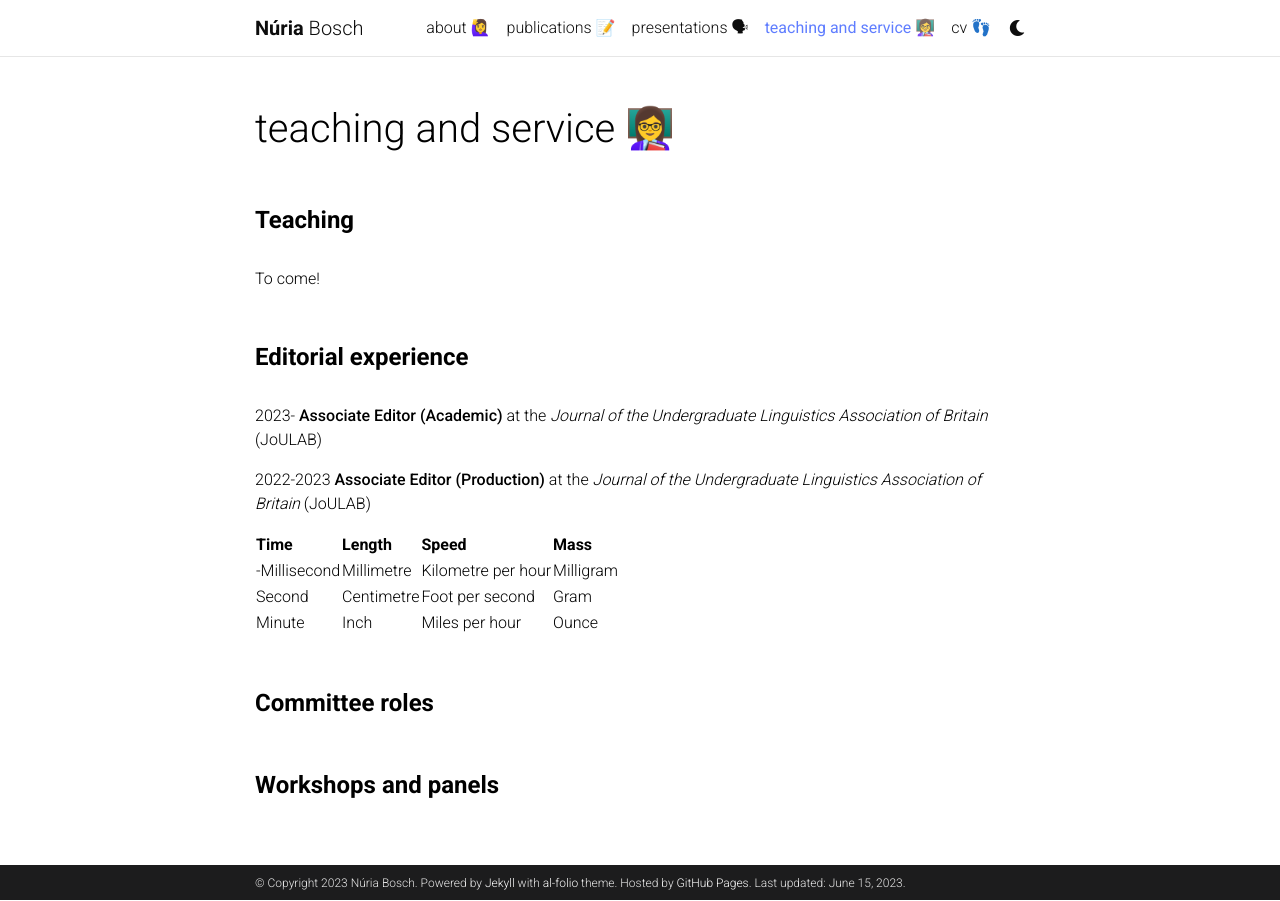
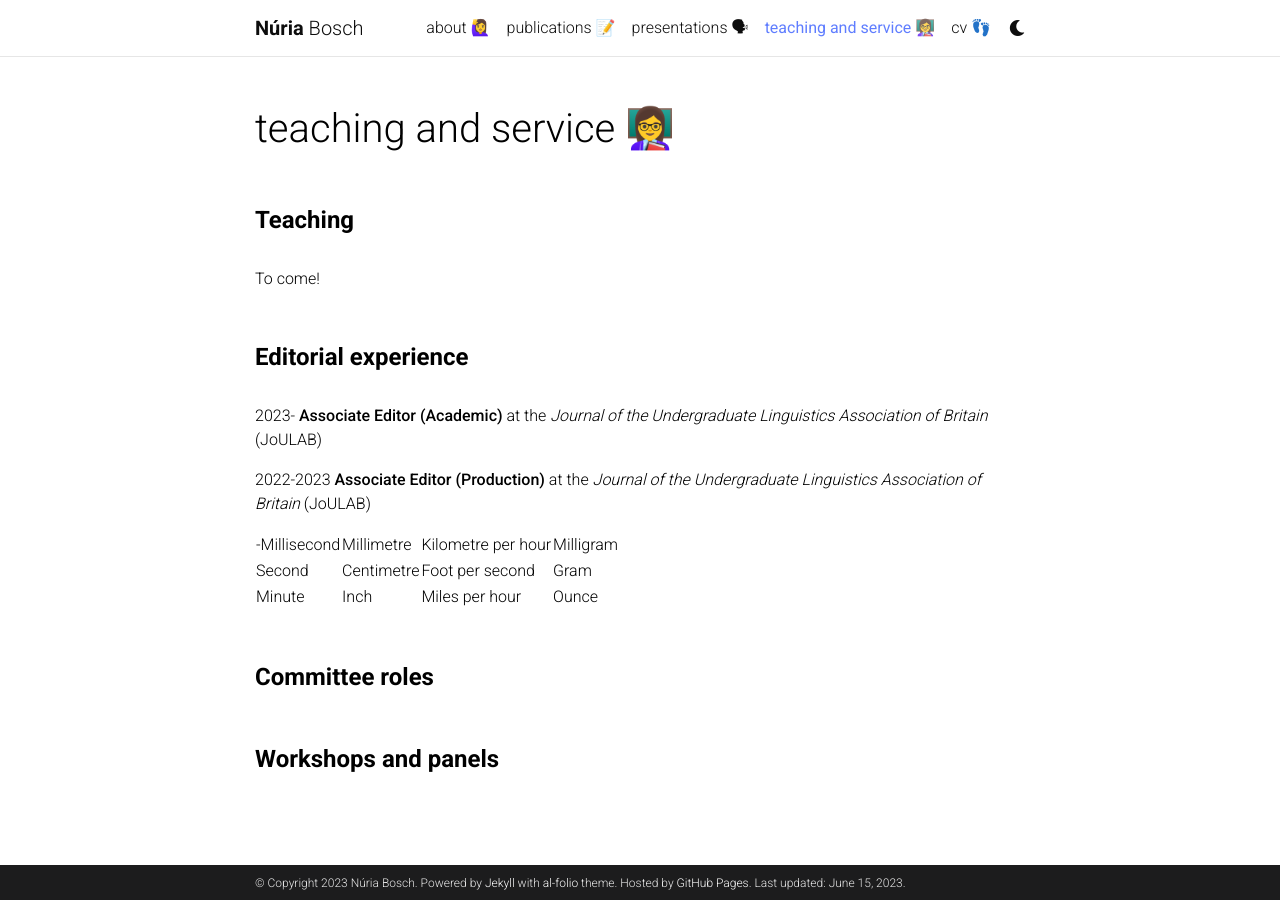
Before and after one commit to nuria-bosch/nuria-bosch.github.io, a Jekyll site: the page built from _pages/teaching_and_service.md, in a window 1280 px wide. Built offline with Jekyll 4.4.1, drawn with Linux system fonts in a browser that asks for light colours; comment, search, counter and statistics services are not loaded; a style sheet for code colours, icons or effects is not loaded.

Commit message:
Update teaching_and_service.md

```diff
--- a/_pages/teaching_and_service.md
+++ b/_pages/teaching_and_service.md
@@ -25,8 +25,6 @@ td, th {
 </style>
 
 
-| Time         | Length        | Speed              | Mass         |
-| ------------ | ------------- | ------------------ | ------------ |
 | -Millisecond | Millimetre    | Kilometre per hour | Milligram    |
 | Second       | Centimetre    | Foot per second    | Gram         |
 | Minute       | Inch          | Miles per hour     | Ounce        |
```
